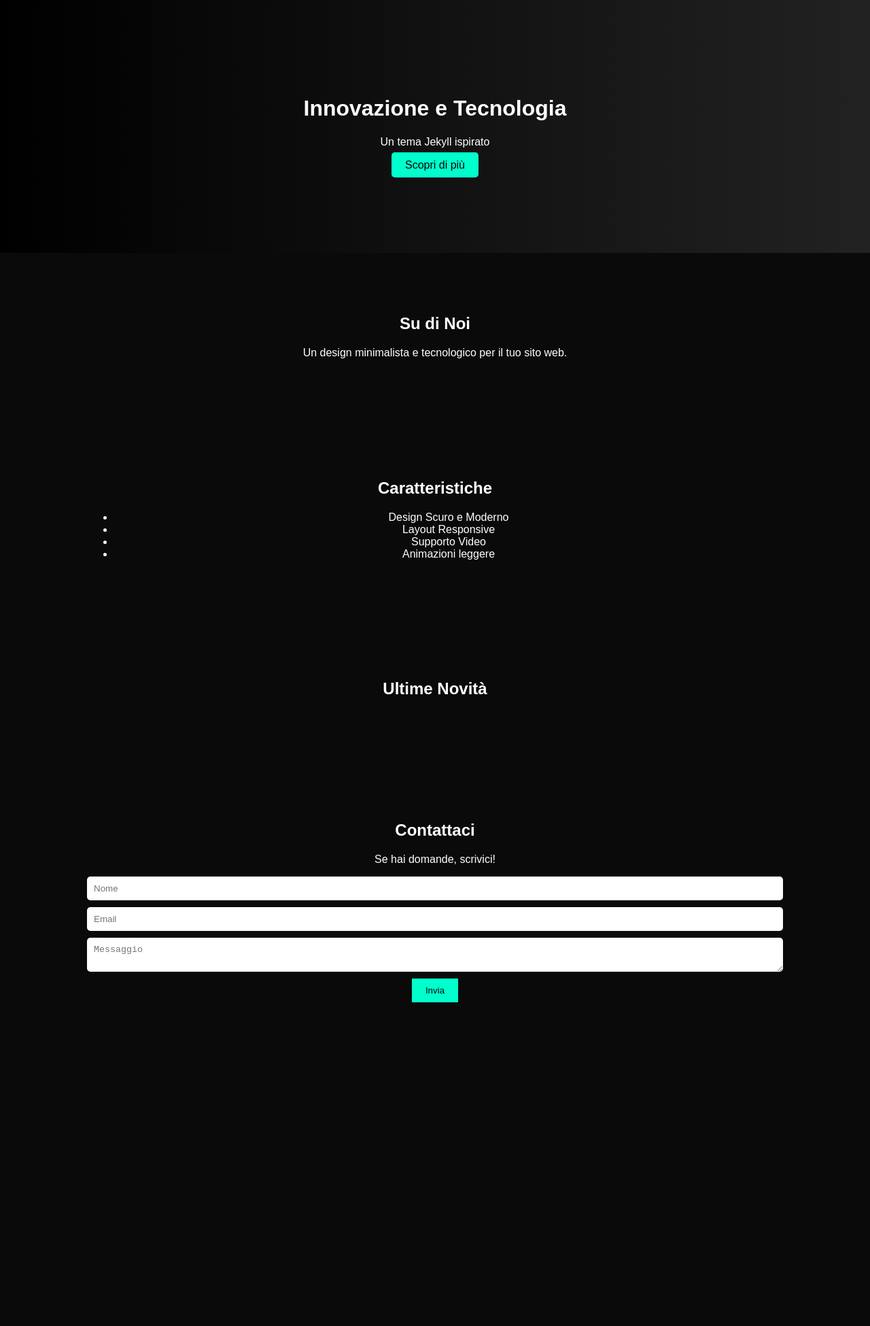
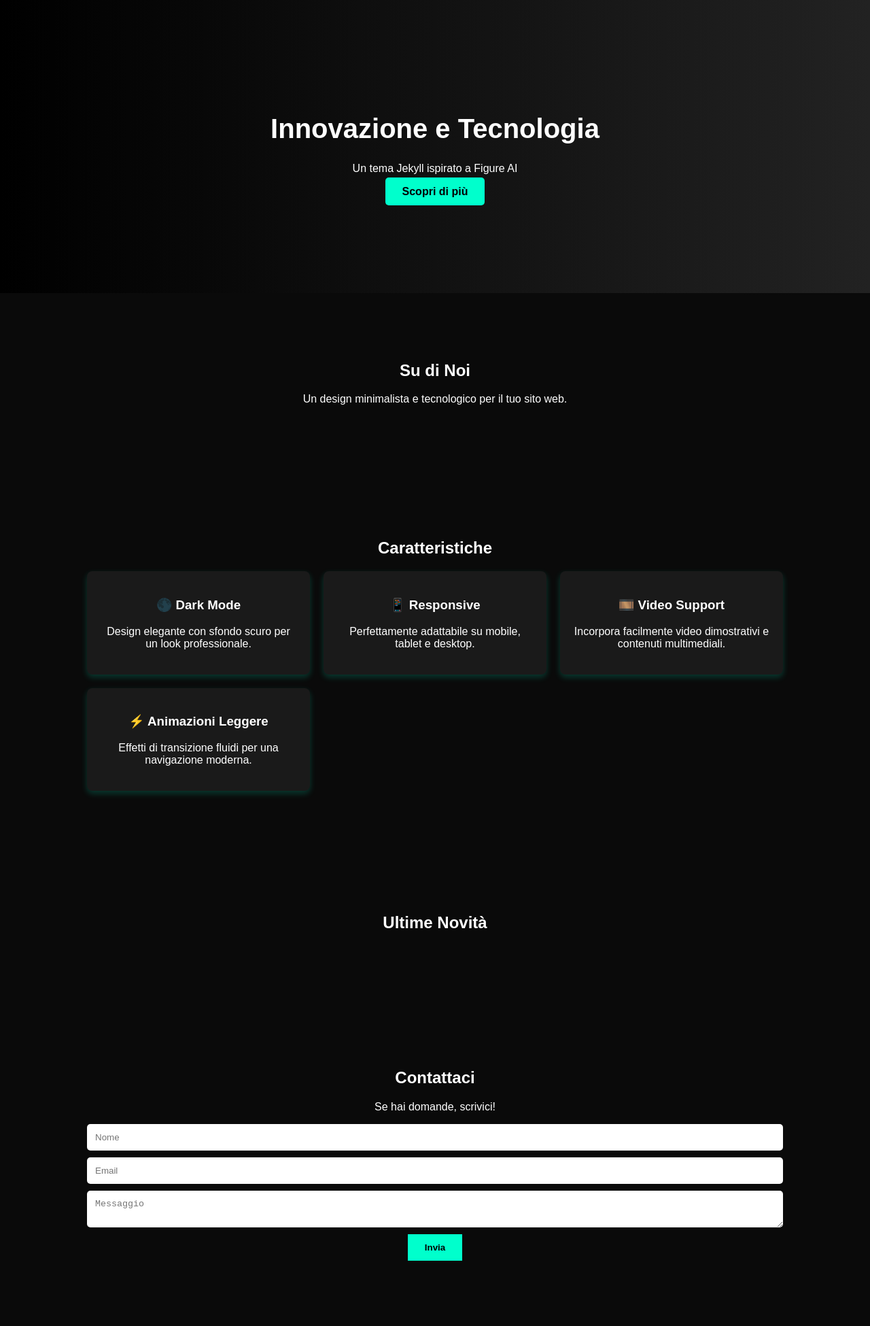
Before and after one commit to amegicas/amegicas, a Jekyll site: the page built from index.md, in a window 1280 px wide. Shown: the whole page at 68% size. Built offline with Jekyll 4.4.1, drawn with Linux system fonts in a browser that asks for light colours; before the commit the page ends 1560 px from its top, so only the background shows below that.

Commit message:
Update default.html

```diff
--- a/_layouts/default.html
+++ b/_layouts/default.html
@@ -6,7 +6,7 @@ title: Home
 <header class="hero">
   <div class="container">
     <h1>Innovazione e Tecnologia</h1>
-    <p>Un tema Jekyll ispirato</p>
+    <p>Un tema Jekyll ispirato a Figure AI</p>
     <a href="#about" class="btn">Scopri di più</a>
   </div>
 </header>
@@ -21,12 +21,24 @@ title: Home
 <section id="features" class="features">
   <div class="container">
     <h2>Caratteristiche</h2>
-    <ul>
-      <li>Design Scuro e Moderno</li>
-      <li>Layout Responsive</li>
-      <li>Supporto Video</li>
-      <li>Animazioni leggere</li>
-    </ul>
+    <div class="grid">
+      <div class="feature-box">
+        <h3>🌑 Dark Mode</h3>
+        <p>Design elegante con sfondo scuro per un look professionale.</p>
+      </div>
+      <div class="feature-box">
+        <h3>📱 Responsive</h3>
+        <p>Perfettamente adattabile su mobile, tablet e desktop.</p>
+      </div>
+      <div class="feature-box">
+        <h3>🎞️ Video Support</h3>
+        <p>Incorpora facilmente video dimostrativi e contenuti multimediali.</p>
+      </div>
+      <div class="feature-box">
+        <h3>⚡ Animazioni Leggere</h3>
+        <p>Effetti di transizione fluidi per una navigazione moderna.</p>
+      </div>
+    </div>
   </div>
 </section>
 
@@ -56,7 +68,7 @@ title: Home
 
 <style>
 body {
-  font-family: 'Arial', sans-serif;
+  font-family: 'Poppins', sans-serif;
   background: #0a0a0a;
   color: white;
   margin: 0;
@@ -70,32 +82,63 @@ body {
 .hero {
   background: linear-gradient(to right, #000, #222);
   text-align: center;
-  padding: 100px 0;
+  padding: 120px 0;
+  animation: fadeIn 1.5s ease-in-out;
+}
+.hero h1 {
+  font-size: 2.5em;
+  font-weight: bold;
 }
 .btn {
   background: #00ffcc;
   color: #000;
-  padding: 10px 20px;
+  padding: 12px 25px;
   text-decoration: none;
   border-radius: 5px;
+  font-weight: bold;
+  transition: 0.3s;
+}
+.btn:hover {
+  background: #008f7a;
 }
 .about, .features, .blog, .contact {
-  padding: 50px 0;
+  padding: 60px 0;
   text-align: center;
+}
+.grid {
+  display: grid;
+  grid-template-columns: repeat(auto-fit, minmax(250px, 1fr));
+  gap: 20px;
+  margin-top: 20px;
+}
+.feature-box {
+  background: #1a1a1a;
+  padding: 20px;
+  border-radius: 8px;
+  box-shadow: 0px 4px 10px rgba(0, 255, 204, 0.2);
 }
 .contact form input, .contact form textarea {
   display: block;
   width: 100%;
   margin: 10px 0;
-  padding: 10px;
+  padding: 12px;
   border: none;
   border-radius: 5px;
 }
 .contact form button {
   background: #00ffcc;
   color: #000;
-  padding: 10px 20px;
+  padding: 12px 25px;
   border: none;
   cursor: pointer;
+  font-weight: bold;
+  transition: 0.3s;
+}
+.contact form button:hover {
+  background: #008f7a;
+}
+@keyframes fadeIn {
+  from { opacity: 0; }
+  to { opacity: 1; }
 }
 </style>
```
